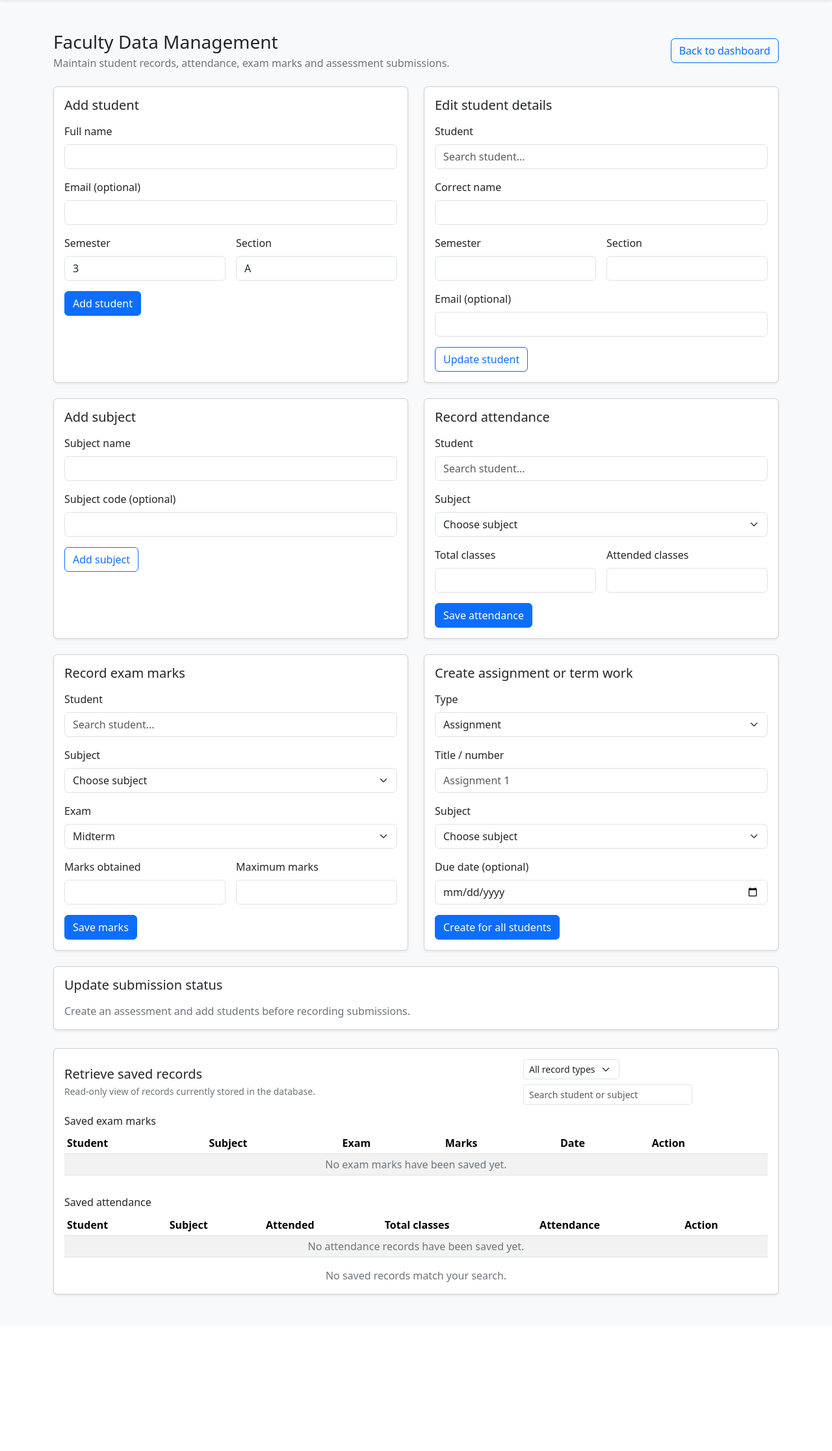
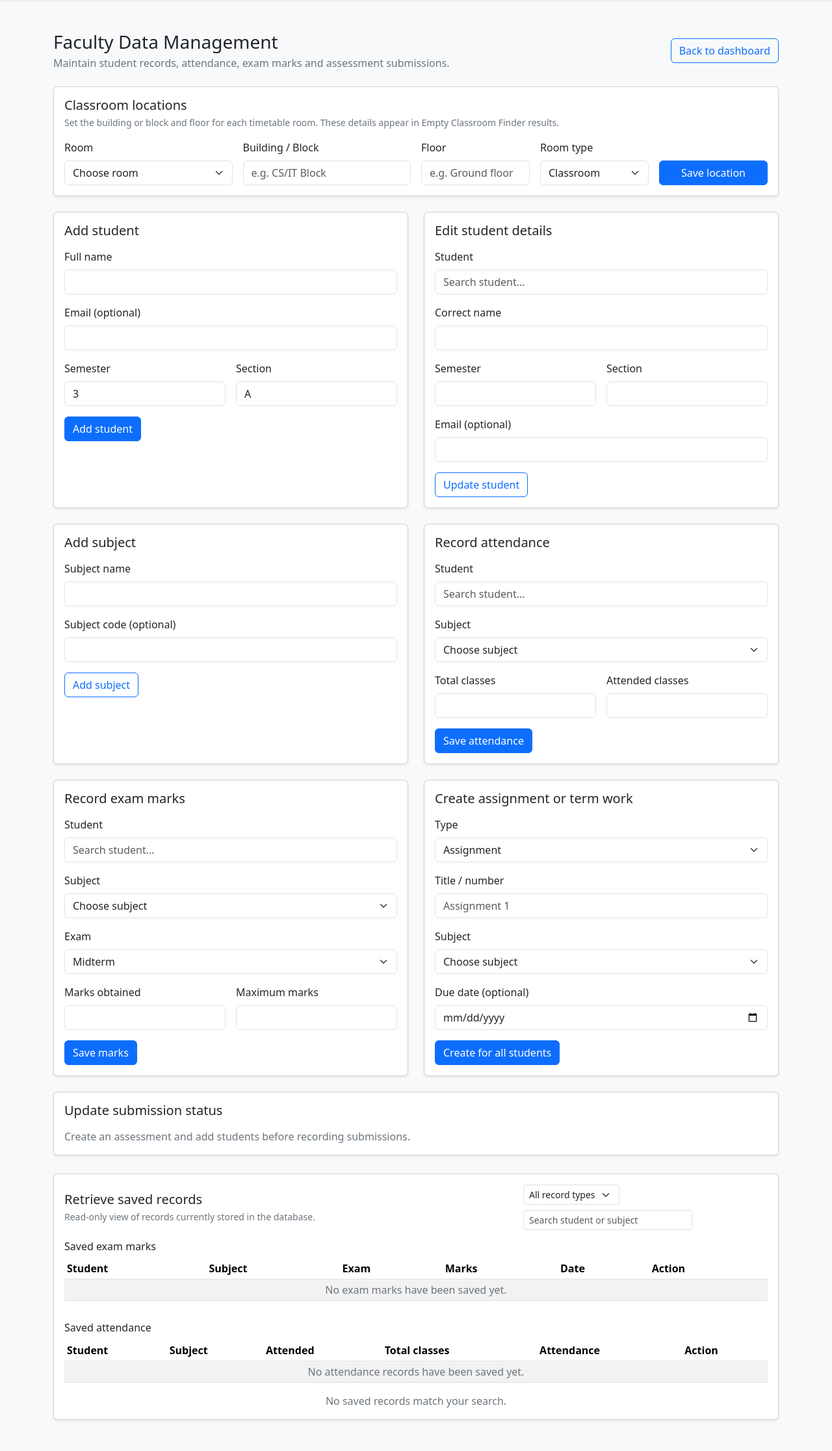
Before and after one commit to pharswanmohit07-cell/smart-academic-companion, a Flask app: page /faculty/manage in a window 1280 px wide. Shown: the part 58-2291 px from the top of the page at 65% size. Before the commit the page ends 2053 px from the top, so only its background shows below. Run offline with Flask 3, Linux system fonts and the light colour scheme; data that the repository does not hold is empty; parts of the project's set-up code (start-up, migrations or seed data) failed here and were passed over.

Commit message:
Add faculty form to configure classroom building and floor

```diff
--- a/templates/faculty_manage.html
+++ b/templates/faculty_manage.html
@@ -10,6 +10,20 @@
 
 {% if message %}<div class="alert alert-success" role="status">{{ message }}</div>{% endif %}
 {% if error %}<div class="alert alert-danger" role="alert">{{ error }}</div>{% endif %}
+
+<section class="card shadow-sm mb-4"><div class="card-body">
+  <h2 class="h5 mb-1">Classroom locations</h2>
+  <p class="text-secondary small">Set the building or block and floor for each timetable room. These details appear in Empty Classroom Finder results.</p>
+  <form method="post" class="row g-3 align-items-end">
+    <input type="hidden" name="action" value="save_room_location">
+    <div class="col-12 col-md-3"><label for="location-room" class="form-label">Room</label><select class="form-select" id="location-room" name="room_number" required><option value="">Choose room</option>{% for room in rooms %}<option value="{{ room.room_number }}">{{ room.room_number }}</option>{% endfor %}</select></div>
+    <div class="col-12 col-md-3"><label for="location-building" class="form-label">Building / Block</label><input class="form-control" id="location-building" name="building" placeholder="e.g. CS/IT Block" maxlength="120" required></div>
+    <div class="col-12 col-md-2"><label for="location-floor" class="form-label">Floor</label><input class="form-control" id="location-floor" name="floor" placeholder="e.g. Ground floor" maxlength="60" required></div>
+    <div class="col-12 col-md-2"><label for="location-type" class="form-label">Room type</label><select class="form-select" id="location-type" name="room_type" required><option>Classroom</option><option>Laboratory</option><option>Lecture theatre</option><option>Other</option></select></div>
+    <div class="col-12 col-md-2"><button class="btn btn-primary w-100" type="submit">Save location</button></div>
+  </form>
+  {% if room_locations %}<div class="table-responsive mt-3"><table class="table table-sm table-striped mb-0"><thead><tr><th>Room</th><th>Type</th><th>Building / Block</th><th>Floor</th></tr></thead><tbody>{% for room in room_locations %}<tr><td>{{ room.room_number }}</td><td>{{ room.room_type }}</td><td>{{ room.building }}</td><td>{{ room.floor }}</td></tr>{% endfor %}</tbody></table></div>{% endif %}
+</div></section>
 
 <div class="row g-4">
   <div class="col-12 col-xl-6">
```
